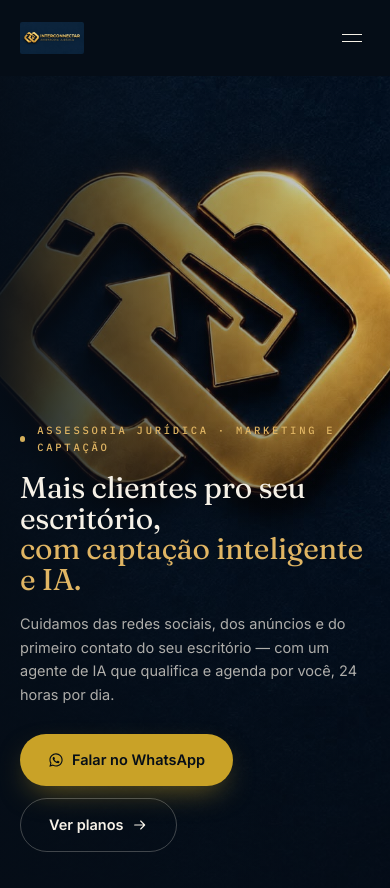
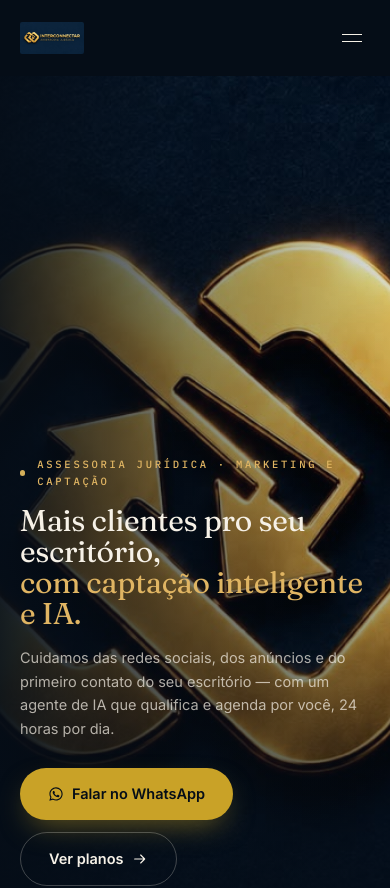
Before and after one commit to solutionsnovaai-bit/interconnectar-projeto, a React (Vite) app: page / in a window 390 px wide. Shown: the top 888 px of the page. Built offline with nearby package versions, Linux system fonts and the light colour scheme.

Commit message:
Update Hero.jsx

```diff
--- a/src/components/Hero.jsx
+++ b/src/components/Hero.jsx
@@ -10,17 +10,20 @@ export default function Hero() {
         className="absolute inset-0 hidden h-full w-full object-cover md:block"
         fetchPriority="high"
       />
-      <img
-        src="/assets/hero-mobile.jpg"
-        alt="Interconnectar Assessoria Jurídica"
-        className="absolute inset-0 h-full w-full object-cover md:hidden"
-        fetchPriority="high"
+      <div
+        className="absolute inset-0 md:hidden"
+        style={{
+          backgroundImage: 'url(/assets/hero-mobile.jpg)',
+          backgroundSize: 'auto 160%',
+          backgroundPosition: 'center 6%',
+          backgroundRepeat: 'no-repeat',
+        }}
       />
 
       <div className="pointer-events-none absolute inset-0 bg-gradient-to-t from-navy-950 via-navy-950/30 to-transparent" />
       <div className="pointer-events-none absolute inset-0 bg-gradient-to-r from-navy-950/90 via-navy-950/35 to-transparent" />
 
-      <div className="wrap relative flex min-h-[100svh] flex-col justify-end pb-14 pt-[50vh] sm:pt-[46vh] md:justify-center md:pb-28 md:pt-32">
+      <div className="wrap relative flex min-h-[100svh] flex-col justify-end pb-14 pt-[54vh] sm:pt-[50vh] md:justify-center md:pb-28 md:pt-32">
         <div className="max-w-xl">
           <span className="label reveal mb-4 inline-flex items-center gap-3 text-gold-400 md:mb-6">
             <i className="h-1.5 w-1.5 rounded-full bg-gold-500" />
```
